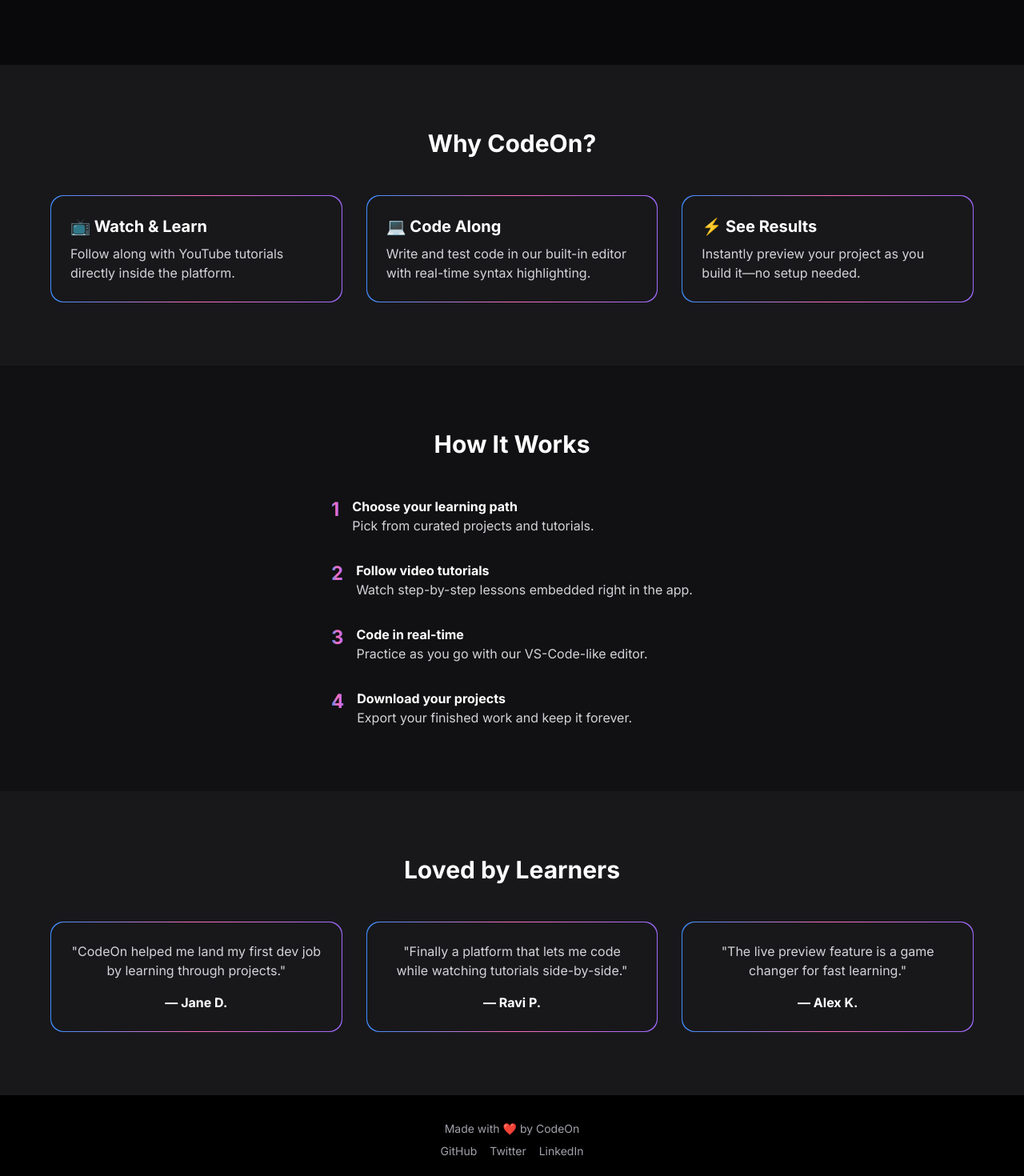
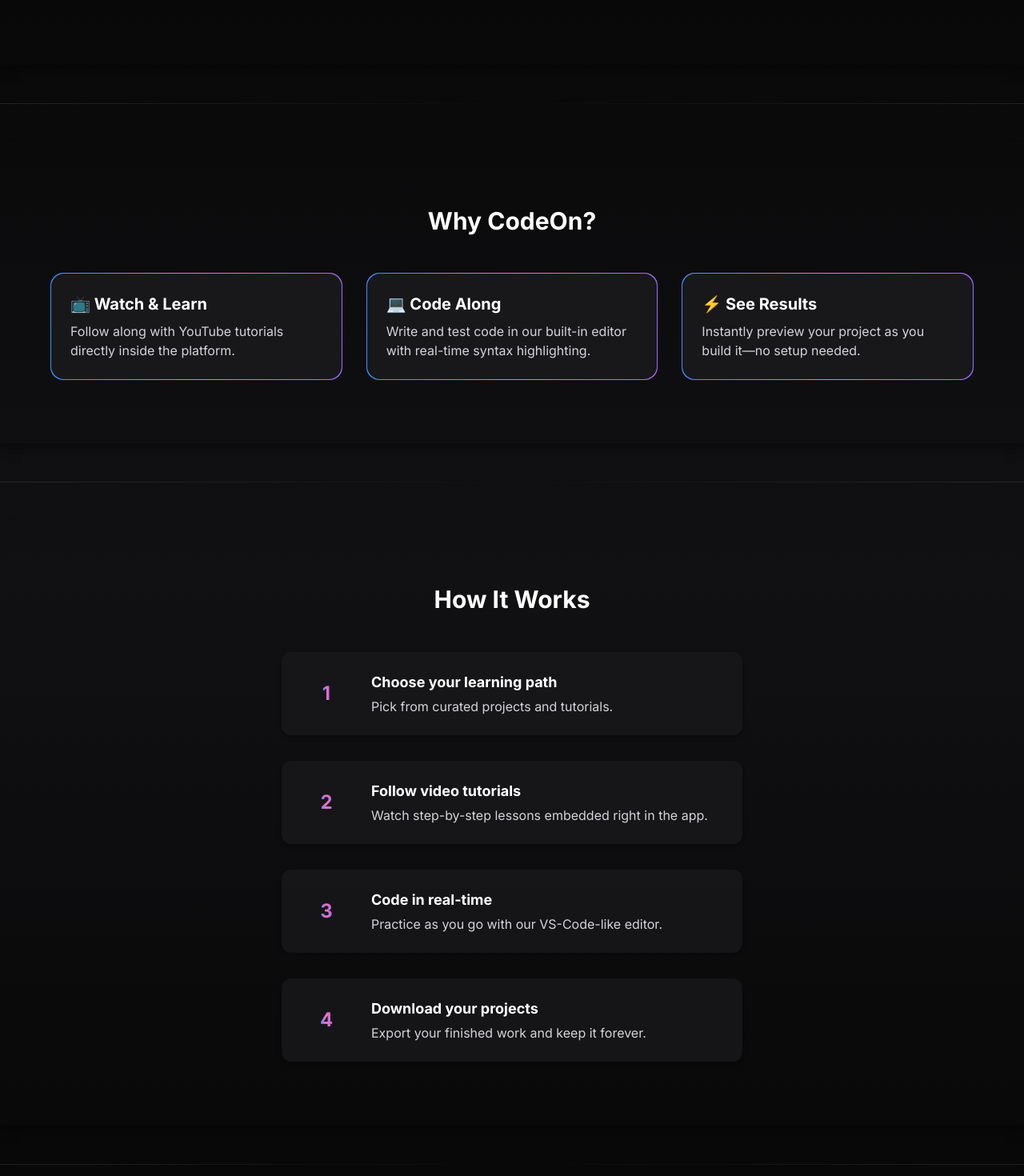
Before and after one commit to Dev-Luwak/CodeOn, a React (Vite) app in the folder client/: page / in a window 1280 px wide. Shown: the part 720-2190 px from the top of the page at 80% size. Built offline with nearby package versions, Linux system fonts and the light colour scheme.

Commit message:
Landing Page UI Improved

```diff
--- a/client/src/components/Features.jsx
+++ b/client/src/components/Features.jsx
@@ -2,7 +2,7 @@
 
 export default function Features() {
   return (
-    <section className="px-6 py-20 bg-[#18181B]">
+    <section className="px-6 py-20 shadow-lg shadow-black/30">
       <h2 className="text-3xl font-bold text-center mb-12">Why CodeOn?</h2>
       <div className="grid md:grid-cols-3 gap-8 max-w-6xl mx-auto">
         <Card>
--- a/client/src/components/Footer.jsx
+++ b/client/src/components/Footer.jsx
@@ -6,7 +6,7 @@
   ];
 
   return (
-    <footer className="px-6 py-8 bg-black text-zinc-400 text-center text-sm mt-auto">
+    <footer className="px-6 py-8 bg-black text-zinc-400 text-center text-sm mt-auto shadow-lg shadow-black/30">
       <div className="mb-2">Made with ❤️ by CodeOn</div>
       <div className="flex justify-center gap-4">
         {socialLinks.map((link) => (
--- a/client/src/components/Hero.jsx
+++ b/client/src/components/Hero.jsx
@@ -19,7 +19,7 @@
   }, []);
 
   return (
-    <section className="relative bg-zinc-950">
+    <section className="relative shadow-lg shadow-black/30">
       <div className="mx-auto max-w-7xl px-4 sm:px-6 lg:px-8">
         <div className="h-[calc(100vh-4rem)] flex items-center justify-center text-center">
           <div className="space-y-6">
--- a/client/src/components/HowItWorks.jsx
+++ b/client/src/components/HowItWorks.jsx
@@ -23,21 +23,30 @@
   ];
 
   return (
-    <section className="px-6 py-20 max-w-5xl mx-auto">
+    <section className="px-6 py-20 shadow-lg shadow-black/30">
+      <div className="max-w-6xl mx-auto">
         <h2 className="text-3xl font-bold text-center mb-12">How It Works</h2>
-      <ol className="space-y-8">
+        <ol className="flex flex-col items-center space-y-8">
           {steps.map((item) => (
-          <li key={item.step} className="flex items-start gap-4">
+            <li
+              key={item.step}
+              className="flex flex-row items-center bg-zinc-900 bg-opacity-80 rounded-xl px-8 py-6 shadow-md w-full max-w-xl"
+            >
+              {/* Left: Number */}
+              <div className="flex-shrink-0 flex items-center justify-center w-12 h-12 rounded-full bg-transparent">
                 <span className="text-gradient text-2xl font-bold">
                   {item.step}
                 </span>
-            <div>
-              <h3 className="font-semibold">{item.title}</h3>
+              </div>
+              {/* Right: Text part */}
+              <div className="flex flex-col justify-center ml-8 text-left w-full">
+                <h3 className="font-semibold text-lg mb-1">{item.title}</h3>
                 <p className="text-zinc-300">{item.description}</p>
               </div>
             </li>
           ))}
         </ol>
+      </div>
     </section>
   );
 }
--- a/client/src/components/Testimonial.jsx
+++ b/client/src/components/Testimonial.jsx
@@ -19,7 +19,7 @@
   ];
 
   return (
-    <section className="px-6 py-20 bg-[#18181B] text-center">
+    <section className="px-6 py-20 text-center shadow-lg shadow-black/30">
       <h2 className="text-3xl font-bold mb-12">Loved by Learners</h2>
       <div className="grid md:grid-cols-3 gap-8 max-w-6xl mx-auto">
         {testimonials.map((testimonial, index) => (
--- a/client/src/pages/Landing.jsx
+++ b/client/src/pages/Landing.jsx
@@ -6,11 +6,15 @@
 
 export default function Landing() {
   return (
-    <div className="bg-[#111113] text-white min-h-screen flex flex-col">
+    <div className="bg-gradient-to-b from-black via-[#111113] to-black text-white min-h-screen flex flex-col">
       <HeroSection />
+      <div className="h-[1px] bg-gradient-to-r from-white/10 via-transparent to-white/10 my-12"></div>
       <FeaturesSection />
+      <div className="h-[1px] bg-gradient-to-r from-white/10 via-transparent to-white/10 my-12"></div>
       <HowItWorksSection />
+      <div className="h-[1px] bg-gradient-to-r from-white/10 via-transparent to-white/10 my-12"></div>
       <TestimonialsSection />
+      <div className="h-[1px] bg-gradient-to-r from-white/10 via-transparent to-white/10 my-12"></div>
       <Footer />
     </div>
   );
```
Lines whose indentation alone changed are shown as unchanged.
